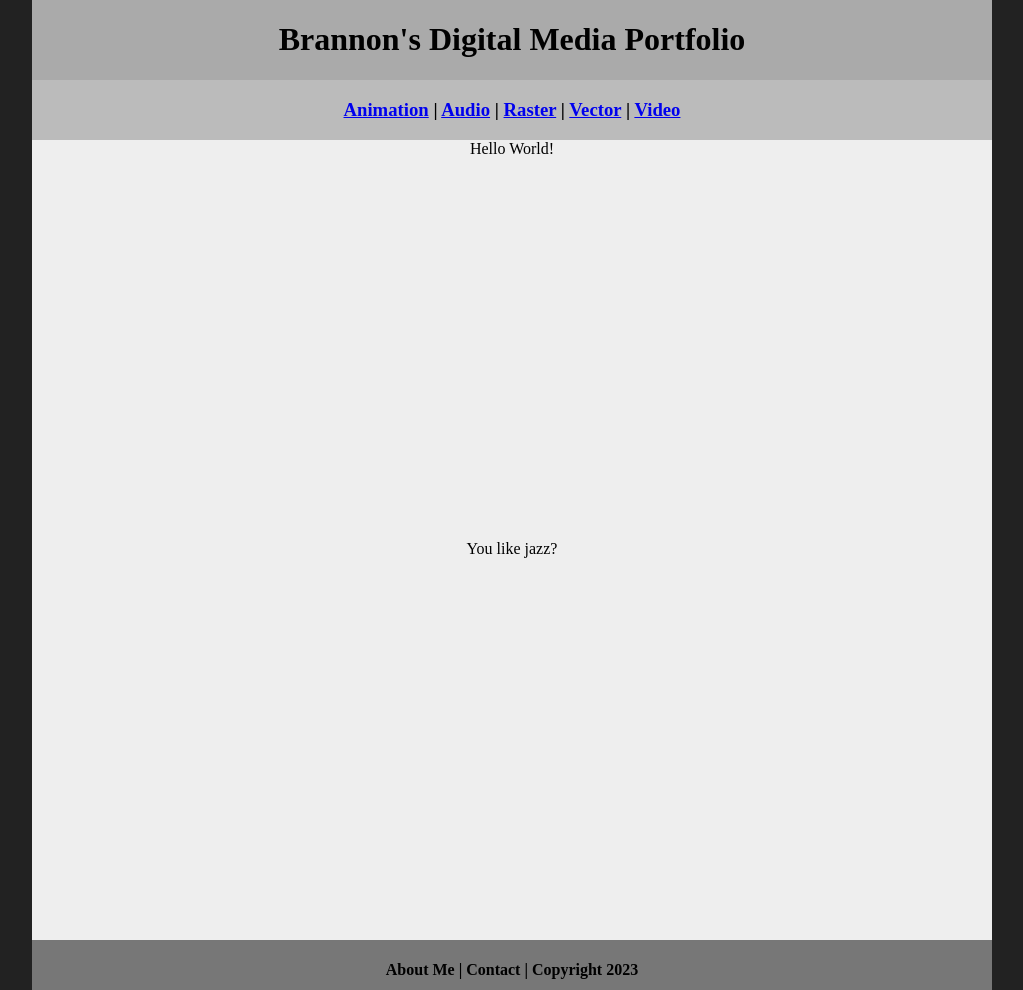
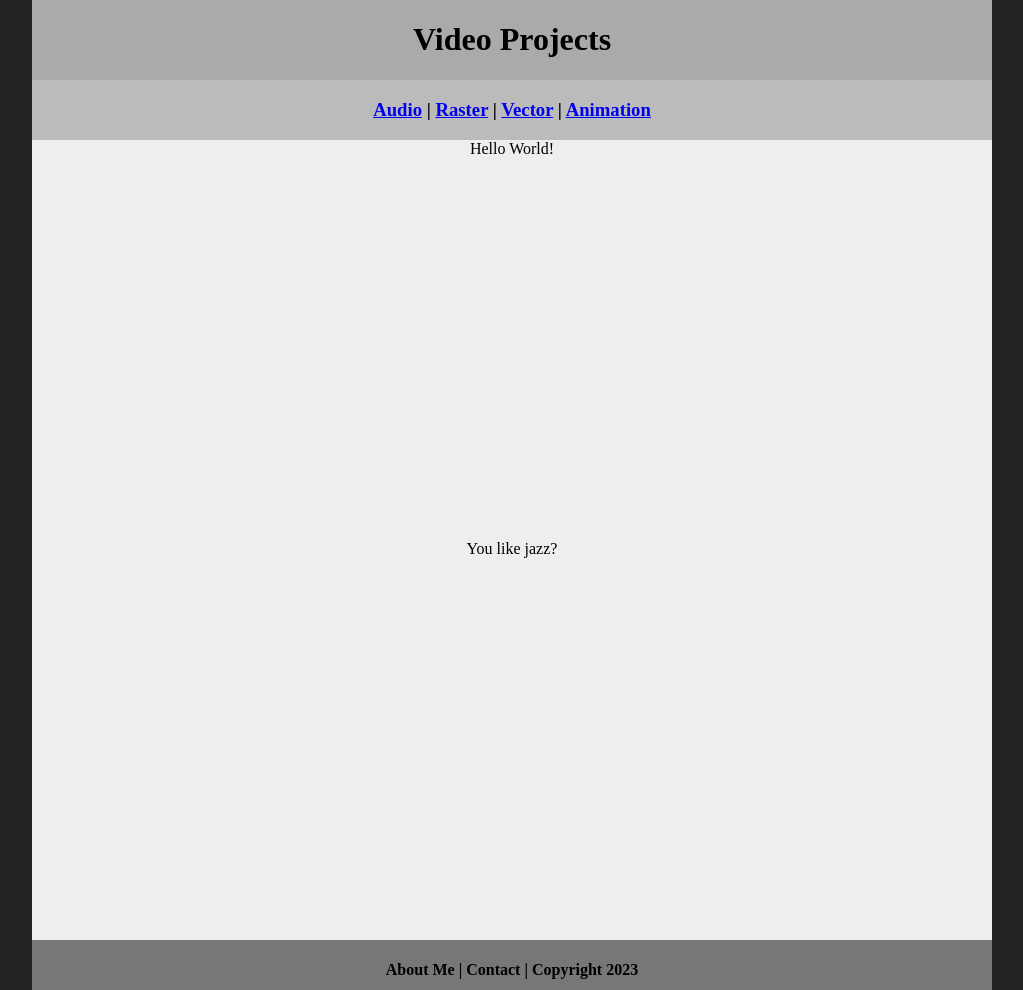
Before and after one commit to meepilee/23-24DigitalMedia, a plain HTML site: page video/index.html in a window 1280 px wide. Shown: the whole page, without its empty margins (128-1151 px from the left). Drawn offline with Linux system fonts and the light colour scheme; files that its build step writes are made by us from their sources.

Commit message:
Update index.html

```diff
--- a/video/index.html
+++ b/video/index.html
@@ -3,16 +3,16 @@
 <head>
 	<!-- This is a comment! Text here will be ignored by the browser. -->
 	<meta charset="UTF-8">
-	<title> Brannon's Digital Media Portfolio </title>
-	<link href="myCSS.css" rel="stylesheet" type="text/css">
+	<title> Video Projects </title>
+	<link href="../myCSS.css" rel="stylesheet" type="text/css">
 </head>
 <body>
 <div class="container">
   <div class="header">
-  	<h1> Brannon's Digital Media Portfolio </h1>
+  	<h1> Video Projects </h1>
   </div>
   <div class="nav">
-    <h3><a href="animation\index.html">Animation</a> | <a href="audio\index.html">Audio</a> | <a href="raster\index.html">Raster</a> | <a href="vector\index.html">Vector</a> | <a href="video\index.html">Video</a></h3>
+    <h3> <a href="../audio/index.html">Audio</a> | <a href="../raster/index.html">Raster</a> | <a href="../vector/index.html">Vector</a> | <a href="../animation/index.html">Animation</a></h3>
   </div>
   <div class="content">Hello World!</div>
   <div class="content">You like jazz?</div>
```
